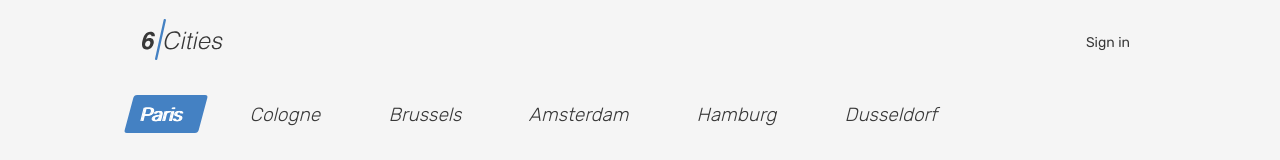
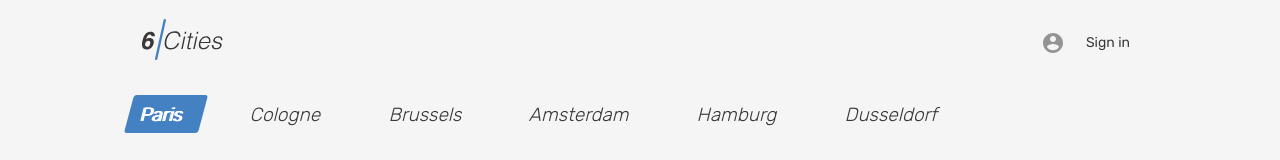
Before and after one commit to htmlacademy-react/1702993-six-cities-3, a React (Vite) app: page / in a window 1280 px wide. Shown: the top 160 px of the page. Built offline with nearby package versions, Linux system fonts and the light colour scheme; no server answers; what http-status-codes would draw is missing.

Commit message:
8.1 исправления для тестов

```diff
--- a/src/components/header/header.tsx
+++ b/src/components/header/header.tsx
@@ -34,17 +34,20 @@ function Header() {
           </div>
           <nav className="header__nav">
             <ul className="header__nav-list">
-              {
-                authStatus === AuthorizationStatus.Auth &&
               <li className="header__nav-item user">
                 <Link to={AppRoute.Favorites} className="header__nav-link header__nav-link--profile">
                   <div className="header__avatar-wrapper user__avatar-wrapper">
                   </div>
+                  {
+                    authStatus === AuthorizationStatus.Auth &&
                     <span className="header__user-name user__name">{userName}</span>
+                  }
+                  {
+                    authStatus === AuthorizationStatus.Auth &&
                     <span className="header__favorite-count">{favoritesOffersCount.length}</span>
+                  }
                 </Link>
               </li>
-              }
               <li className="header__nav-item">
                 <Link
                   to={AppRoute.Main}
```
Lines whose indentation alone changed are shown as unchanged.
